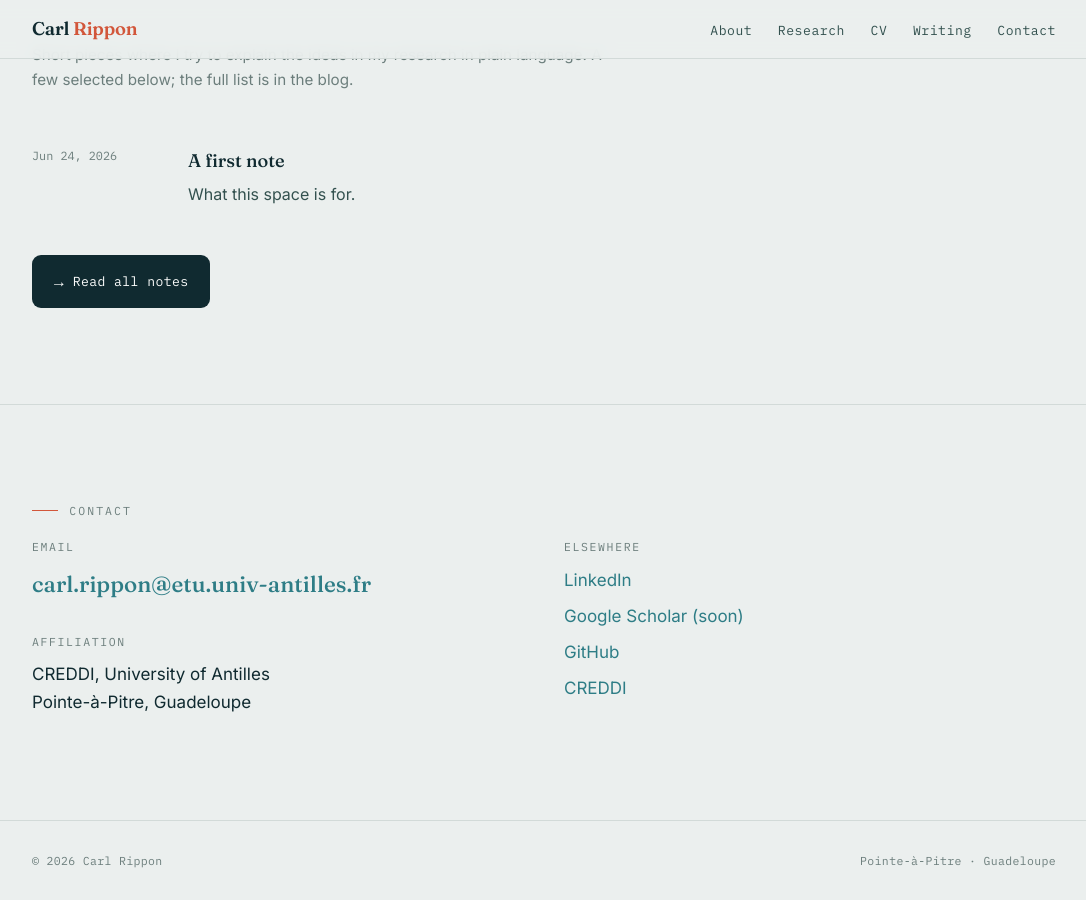
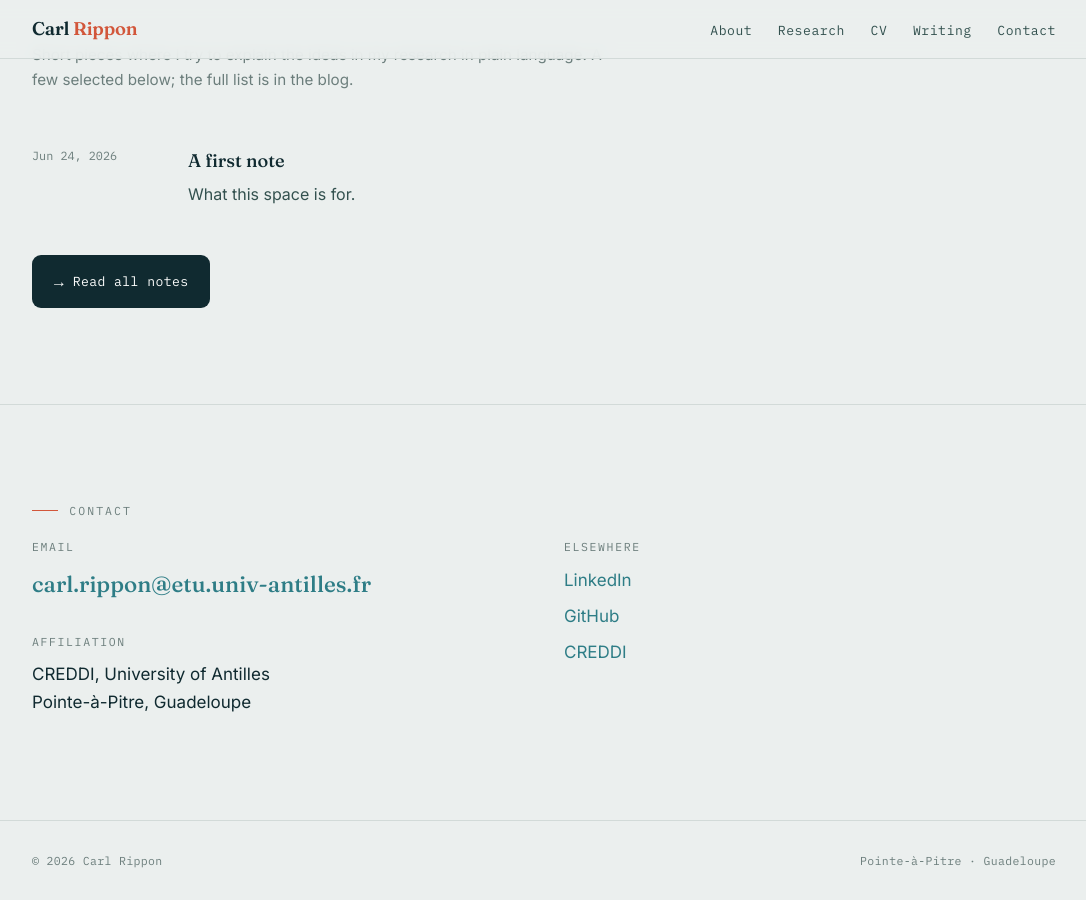
Before and after one commit to carlrippon/carlrippon.github.io, a Jekyll site: the page index.html, which Jekyll copies as it is, in a window 1280 px wide and 900 px high, scrolled down 2931 px. Shown: the whole window, without its empty margins (96-1182 px from the left). Built offline with Jekyll 4.4.1, drawn with Linux system fonts in a browser that asks for light colours.

Commit message:
Update site

```diff
--- a/index.html
+++ b/index.html
@@ -356,7 +356,6 @@
         <div>
           <p class="label">Elsewhere</p>
           <p><a href="https://www.linkedin.com/in/carl-rippon/">LinkedIn</a></p>
-          <p><a href="#" aria-disabled="true">Google Scholar (soon)</a></p>
           <p><a href="https://github.com/carlrippon">GitHub</a></p>
           <p><a href="https://www.creddi.fr/" >CREDDI</a></p>
         </div>
```
